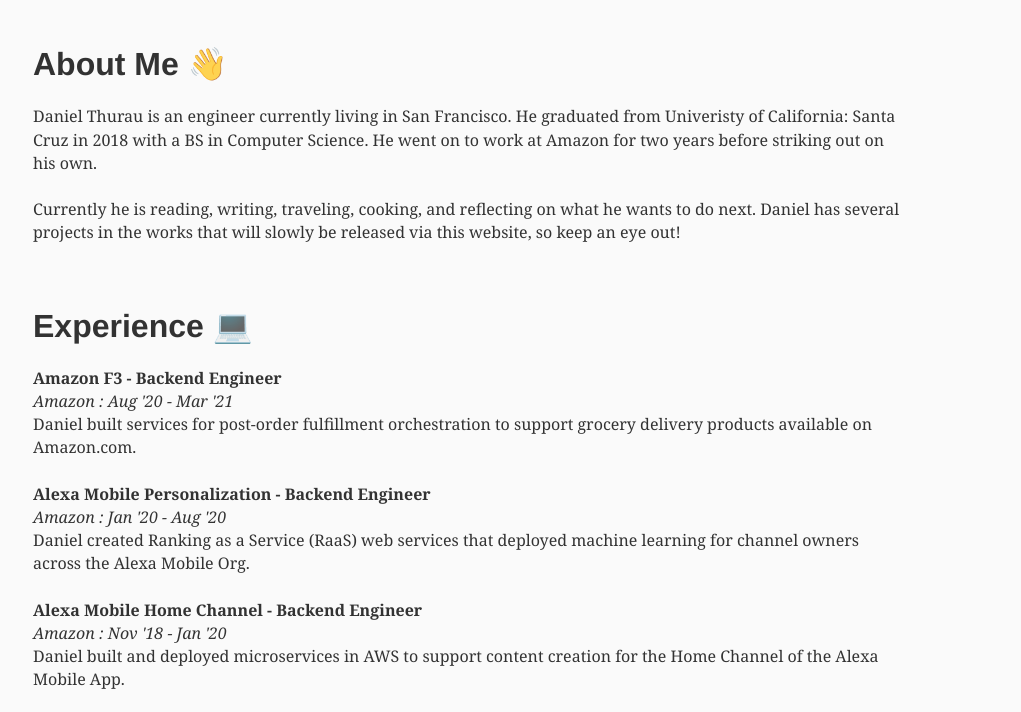
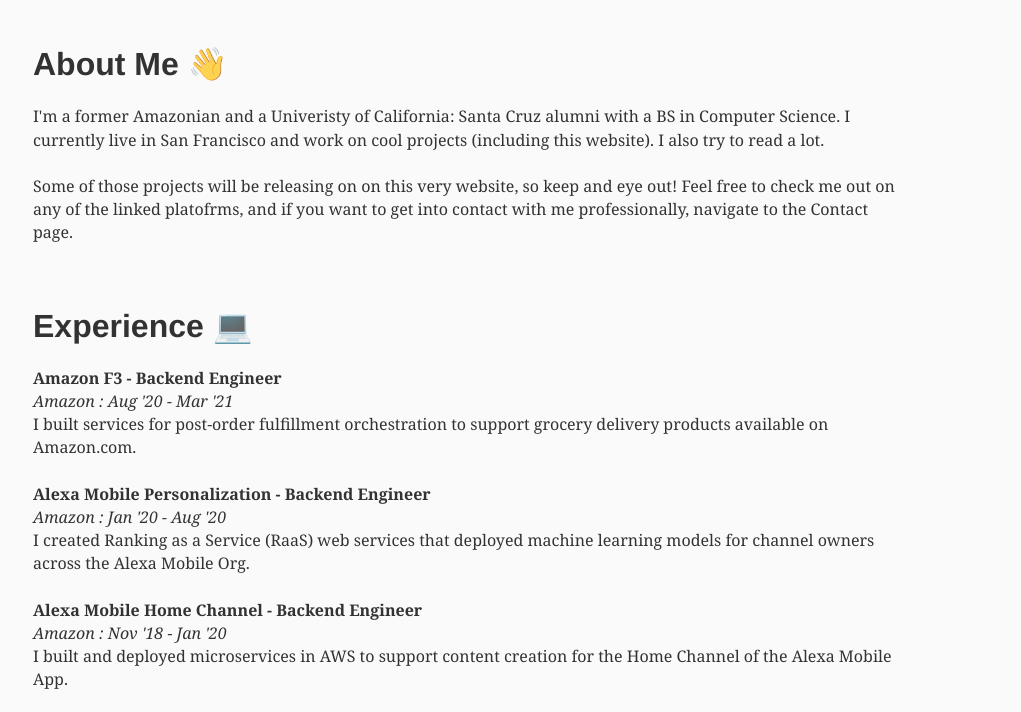
Before and after one commit to DanielThurau/thurau.io, a Gatsby site: page / in a window 1280 px wide. Shown: the part 211-923 px from the top of the page, without its empty margins (173-1194 px from the left). Built offline with nearby package versions, Linux system fonts and the light colour scheme; Gatsby itself is replaced by a stand-in of ours.

Commit message:
Changing the about me and experience sections to first POV

```diff
--- a/src/pages/index.jsx
+++ b/src/pages/index.jsx
@@ -1,3 +1,4 @@
+/* eslint-disable react/no-unescaped-entities */
 import React from 'react';
 import Button from '../components/button';
 import Experience from '../components/experience';
@@ -16,15 +17,14 @@
         <div style={{ marginBottom: '4rem' }}>
           <h1>About Me 👋</h1>
           <p>
-            Daniel Thurau is an engineer currently living in San Francisco.
-            He graduated from Univeristy of California: Santa Cruz in 2018 with a
-            BS in Computer Science. He went on to work at Amazon for two years
-            before striking out on his own.
+            I'm a former Amazonian and a Univeristy of California: Santa Cruz alumni with a
+            BS in Computer Science. I currently live in San Francisco and work on cool projects
+            (including this website). I also try to read a lot.
           </p>
           <p>
-            Currently he is reading, writing, traveling, cooking, and reflecting on
-            what he wants to do next. Daniel has several projects in the works that
-            will slowly be released via this website, so keep an eye out!
+            Some of those projects will be releasing on on this very website, so keep and eye out!
+            Feel free to check me out on any of the linked platofrms, and if you want to get
+            into contact with me professionally, navigate to the Contact page.
           </p>
         </div>
         <div style={{ marginBottom: '4rem' }}>
@@ -33,25 +33,25 @@
           <Experience
             title="Amazon F3 - Backend Engineer"
             companyTime="Amazon : Aug '20 - Mar '21"
-            description="Daniel built services for post-order fulfillment orchestration to support grocery delivery products available on Amazon.com."
+            description="I built services for post-order fulfillment orchestration to support grocery delivery products available on Amazon.com."
           />
 
           <Experience
             title="Alexa Mobile Personalization - Backend Engineer"
             companyTime="Amazon : Jan '20 - Aug '20"
-            description="Daniel created Ranking as a Service (RaaS) web services that deployed machine learning for channel owners across the Alexa Mobile Org."
+            description="I created Ranking as a Service (RaaS) web services that deployed machine learning models for channel owners across the Alexa Mobile Org."
           />
 
           <Experience
             title="Alexa Mobile Home Channel - Backend Engineer"
             companyTime="Amazon : Nov '18 - Jan '20"
-            description="Daniel built and deployed microservices in AWS to support content creation for the Home Channel of the Alexa Mobile App. "
+            description="I built and deployed microservices in AWS to support content creation for the Home Channel of the Alexa Mobile App."
           />
 
           <Experience
             title="Learning & Experimental Economics Projects Lab - Developer"
             companyTime="UCSC : Apr '17 - Aug '18"
-            description="Daniel was the lead programmer developing the high frequency trading project platform."
+            description="I was the lead programmer developing the high frequency trading project platform."
           />
 
           <div style={{ display: 'flex', justifyContent: 'center' }}>
```
